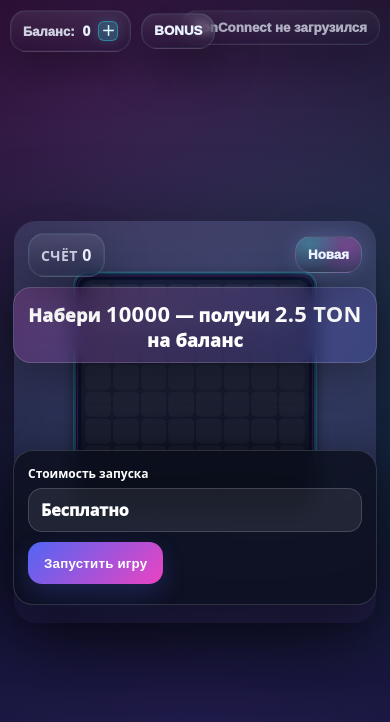
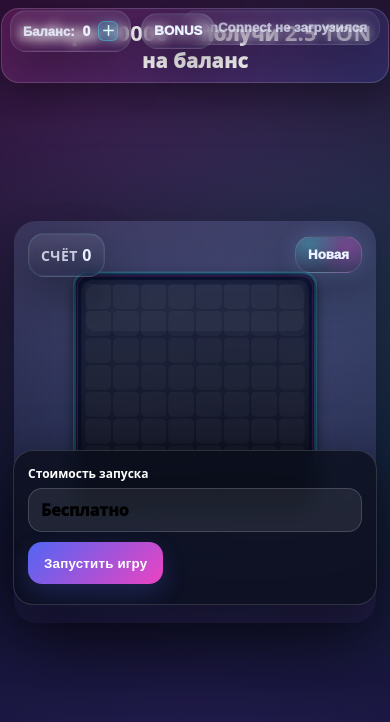
Before and after one commit to Giorgio223/ton-pvp-app, a website: page public/index.html in a window 390 px wide. Drawn offline with Linux system fonts and the light colour scheme.

Commit message:
UI: move promo banner above HUD

```diff
--- a/public/index.html
+++ b/public/index.html
@@ -48,6 +48,7 @@
       -webkit-tap-highlight-color: transparent;
     }
     .hud{
+  z-index: 1000;
       position:absolute; left:14px; right:14px; top:max(12px, env(safe-area-inset-top));
       display:flex; align-items:center; justify-content:space-between;
       pointer-events:none;
@@ -55,7 +56,6 @@
       text-shadow:0 10px 22px rgba(0,0,0,.55);
       font-weight:900;
       letter-spacing:.4px;
-      z-index:950;
     }
     .pill{
       pointer-events:auto;
@@ -421,23 +421,23 @@
       opacity:.75;
       line-height:1.25;
     }
-    .freePrice{ color:#fff; }
 
   /* Promo banner */
+/* Promo banner ABOVE HUD */
 .promoBanner{
-  position:absolute;
+  position:fixed;
   left:50%;
   transform:translateX(-50%);
-  top: calc(max(12px, env(safe-area-inset-top)) + 54px); /* ниже HUD */
-  z-index: 800; /* ниже HUD, чтобы не перекрывать счёт */
+  top: 8px;                 /* ВЫШЕ HUD */
+  z-index: 1200;            /* выше HUD */
   pointer-events:none;
   color:#fff;
   width: min(720px, calc(100% - 28px));
   text-align:center;
   font-weight: 950;
-  font-size: 22px;
+  font-size: 20px;
   letter-spacing: .3px;
-  padding: 10px 14px;
+  padding: 8px 12px;
   border-radius: 18px;
   background: linear-gradient(135deg, rgba(255,72,208,.18), rgba(85,107,255,.18));
   border: 1px solid rgba(255,255,255,.16);
@@ -446,8 +446,26 @@
 }
 .promoBanner b{ font-size: 26px; }
 @media (max-width:520px){
-  .promoBanner{ font-size:18px; }
-  .promoBanner b{ font-size:22px; }
+  /* Promo banner ABOVE HUD */
+.promoBanner{
+  position:fixed;
+  left:50%;
+  transform:translateX(-50%);
+  top: 8px;                 /* ВЫШЕ HUD */
+  z-index: 1200;            /* выше HUD */
+  pointer-events:none;
+  color:#fff;
+  width: min(720px, calc(100% - 28px));
+  text-align:center;
+  font-weight: 950;
+  font-size: 20px;
+  letter-spacing: .3px;
+  padding: 8px 12px;
+  border-radius: 18px;
+  background: linear-gradient(135deg, rgba(255,72,208,.18), rgba(85,107,255,.18));
+  border: 1px solid rgba(255,255,255,.16);
+  box-shadow: 0 16px 45px rgba(0,0,0,.35);
+  backdrop-filter: blur(10px);
 }
   .promoBanner b{ font-size:22px; }
 }
@@ -497,7 +515,7 @@
       <div class="betRow">
         <div class="betField" style="flex:1 1 260px">
           <span>Стоимость запуска</span>
-          <div class="freePrice" style="height:42px;display:flex;align-items:center;padding:0 12px;border-radius:14px;border:1px solid rgba(255,255,255,.16);background:rgba(255,255,255,.08);font-weight:950;">Бесплатно</div>
+          <div style="height:42px;display:flex;align-items:center;padding:0 12px;border-radius:14px;border:1px solid rgba(255,255,255,.16);background:rgba(255,255,255,.08);font-weight:950;">Бесплатно</div>
         </div>
         <button class="betStart" id="btnStartGame" type="button">Запустить игру</button>
       </div>
```
